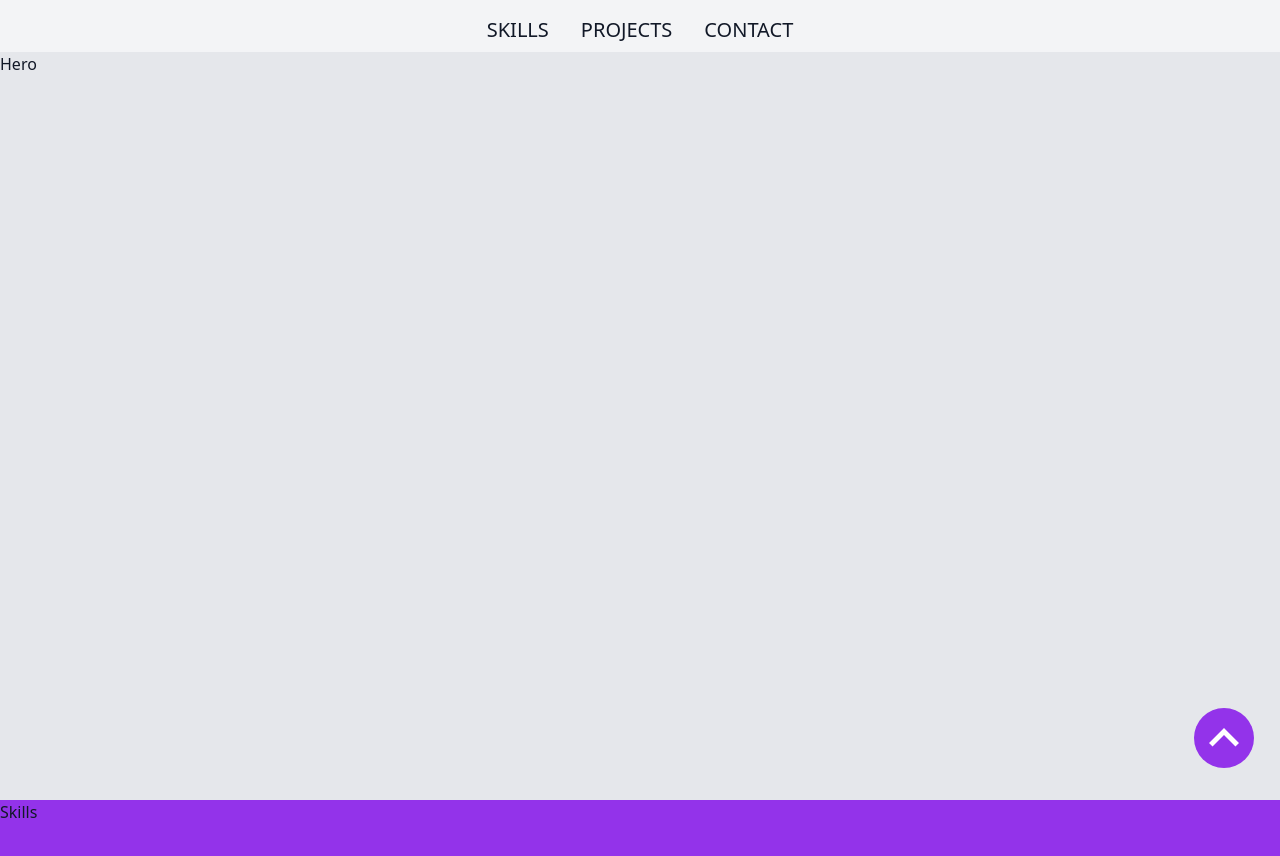
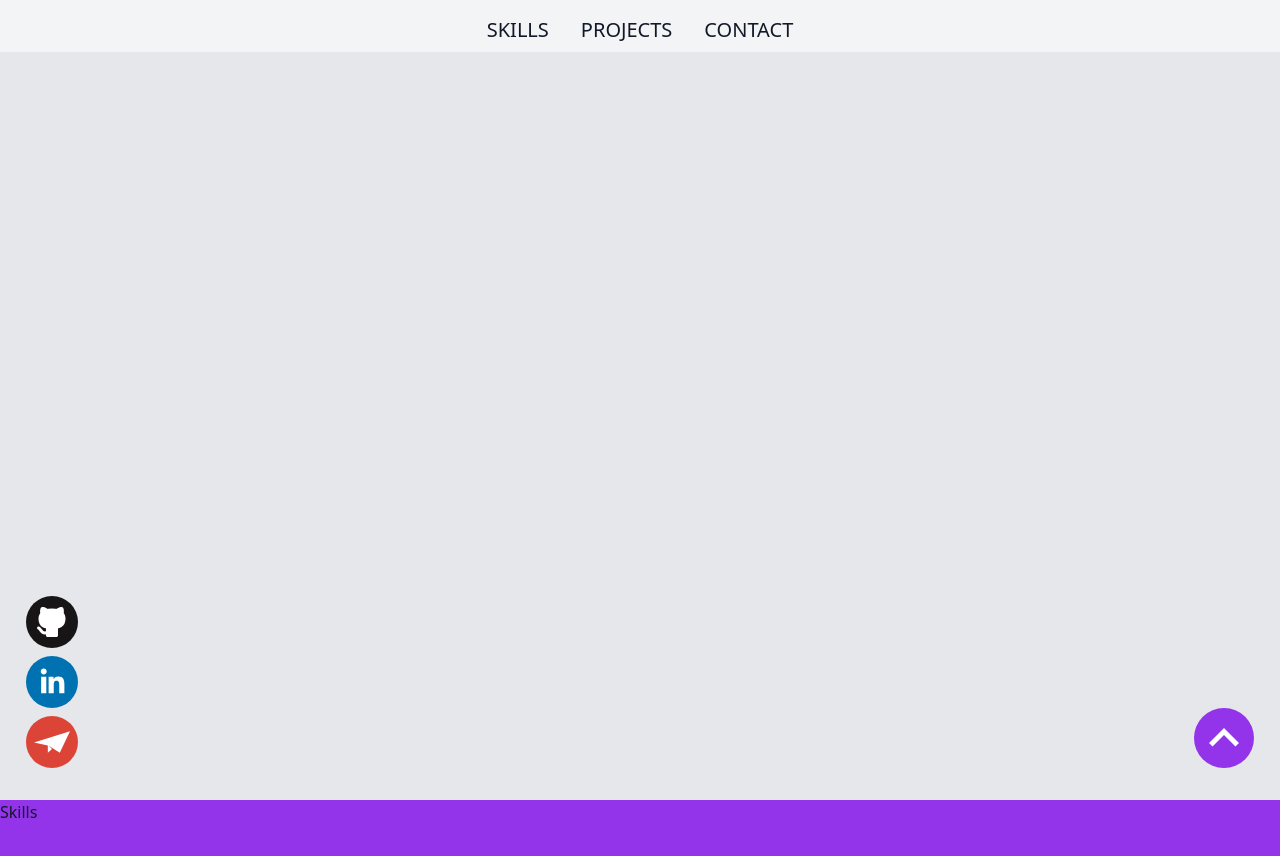
Before and after one commit to ayus-10/my-site, a React (Vite) app: page / in a window 1280 px wide. Shown: the top 856 px of the page. Built offline with nearby package versions, Linux system fonts and the light colour scheme.

Commit message:
install package react-intersection-observer

```diff
--- a/package.json
+++ b/package.json
@@ -13,6 +13,7 @@
     "react": "^18.2.0",
     "react-dom": "^18.2.0",
     "react-icons": "^5.0.1",
+    "react-intersection-observer": "^9.5.3",
     "react-scroll": "^1.9.0"
   },
   "devDependencies": {
--- a/src/components/Hero.jsx
+++ b/src/components/Hero.jsx
@@ -1,9 +1,10 @@
 import React from "react";
+import SocialLinks from "./SocialLinks";
 
 const Hero = () => {
   return (
-    <div className="w-screen flex-grow bg-gray-200" id="hero">
-      Hero
+    <div className="relative w-screen flex-grow bg-gray-200" id="hero">
+      <SocialLinks />
     </div>
   );
 };
--- a/src/components/ScrollTop.jsx
+++ b/src/components/ScrollTop.jsx
@@ -2,10 +2,10 @@ import React from "react";
 import { MdKeyboardArrowUp } from "react-icons/md";
 import { Link } from "react-scroll";
 
-const ScrollTop = () => {
+const ScrollTop = ({ invertColor }) => {
   return (
     <Link
-      className="fixed bottom-[4vh] right-[2vw] cursor-pointer rounded-full bg-purple-600 text-5xl hover:bg-purple-700 md:text-6xl"
+      className="fixed bottom-[4vh] right-[2vw] cursor-pointer rounded-full bg-purple-600 text-5xl duration-200 ease-in-out hover:bg-purple-700 md:text-6xl"
       to="home"
       spy={true}
       smooth={true}
--- a/vite.config.js
+++ b/vite.config.js
@@ -4,4 +4,7 @@ import react from "@vitejs/plugin-react";
 // https://vitejs.dev/config/
 export default defineConfig({
   plugins: [react()],
+  optimizeDeps: {
+    exclude: ["react-intersection-observer"],
+  },
 });
```
Also changed, not shown: 1 other file (tests, documents, lock files or other folders).
